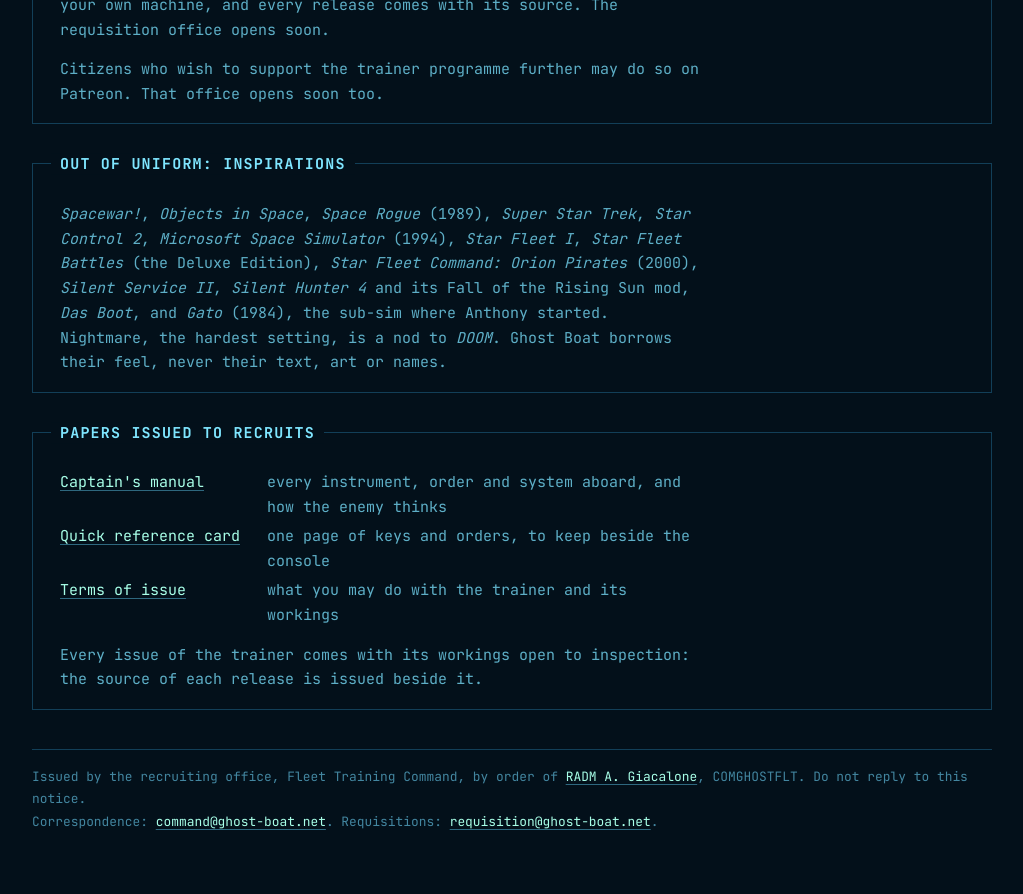
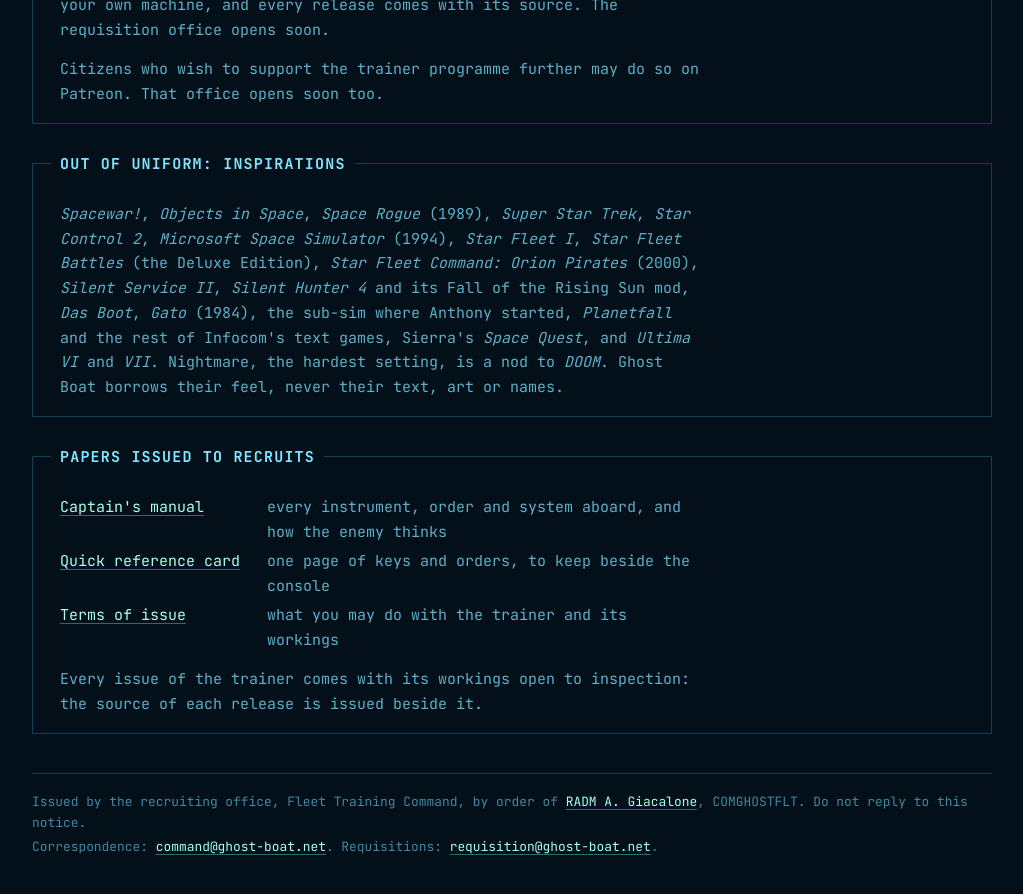
Before and after one commit to agiacalone/ghostboat, a Jekyll site: the page built from index.html, in a window 1280 px wide and 900 px high, scrolled down 11730 px. Shown: the top 894 px of the window, without its empty margins (128-1151 px from the left). Built offline with Jekyll 4.4.1, drawn with Linux system fonts in a browser that asks for light colours.

Commit message:
Inspirations: Infocom, Space Quest and Ultima VI and VII
Co-Authored-By: Claude Opus 5.5 <noreply@anthropic.com>
Claude-Session: https://claude.ai/code/session_01LMsLD8JpZJQjdx6PZqxKxg

```diff
--- a/index.html
+++ b/index.html
@@ -186,7 +186,7 @@ BT</pre>
 
 <section class="window" aria-labelledby="inspirations">
   <h2 id="inspirations">Out of uniform: inspirations</h2>
-  <p><em>Spacewar!</em>, <em>Objects in Space</em>, <em>Space Rogue</em> (1989), <em>Super Star Trek</em>, <em>Star Control 2</em>, <em>Microsoft Space Simulator</em> (1994), <em>Star Fleet I</em>, <em>Star Fleet Battles</em> (the Deluxe Edition), <em>Star Fleet Command: Orion Pirates</em> (2000), <em>Silent Service II</em>, <em>Silent Hunter 4</em> and its Fall of the Rising Sun mod, <em>Das Boot</em>, and <em>Gato</em> (1984), the sub-sim where Anthony started. Nightmare, the hardest setting, is a nod to <em>DOOM</em>. Ghost Boat borrows their feel, never their text, art or names.</p>
+  <p><em>Spacewar!</em>, <em>Objects in Space</em>, <em>Space Rogue</em> (1989), <em>Super Star Trek</em>, <em>Star Control 2</em>, <em>Microsoft Space Simulator</em> (1994), <em>Star Fleet I</em>, <em>Star Fleet Battles</em> (the Deluxe Edition), <em>Star Fleet Command: Orion Pirates</em> (2000), <em>Silent Service II</em>, <em>Silent Hunter 4</em> and its Fall of the Rising Sun mod, <em>Das Boot</em>, <em>Gato</em> (1984), the sub-sim where Anthony started, <em>Planetfall</em> and the rest of Infocom's text games, Sierra's <em>Space Quest</em>, and <em>Ultima VI</em> and <em>VII</em>. Nightmare, the hardest setting, is a nod to <em>DOOM</em>. Ghost Boat borrows their feel, never their text, art or names.</p>
 </section>
 
 <section class="window" aria-labelledby="papers">
```
Also changed, not shown: README.md.
